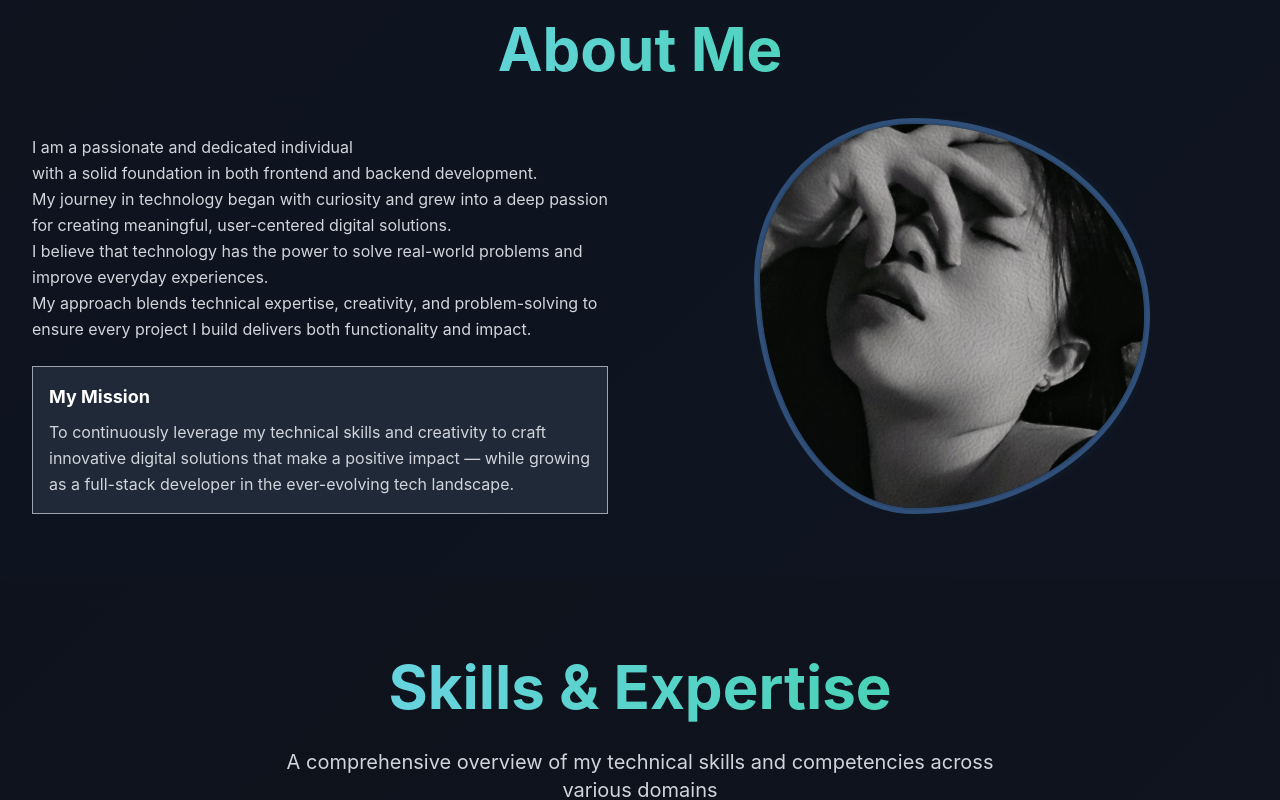
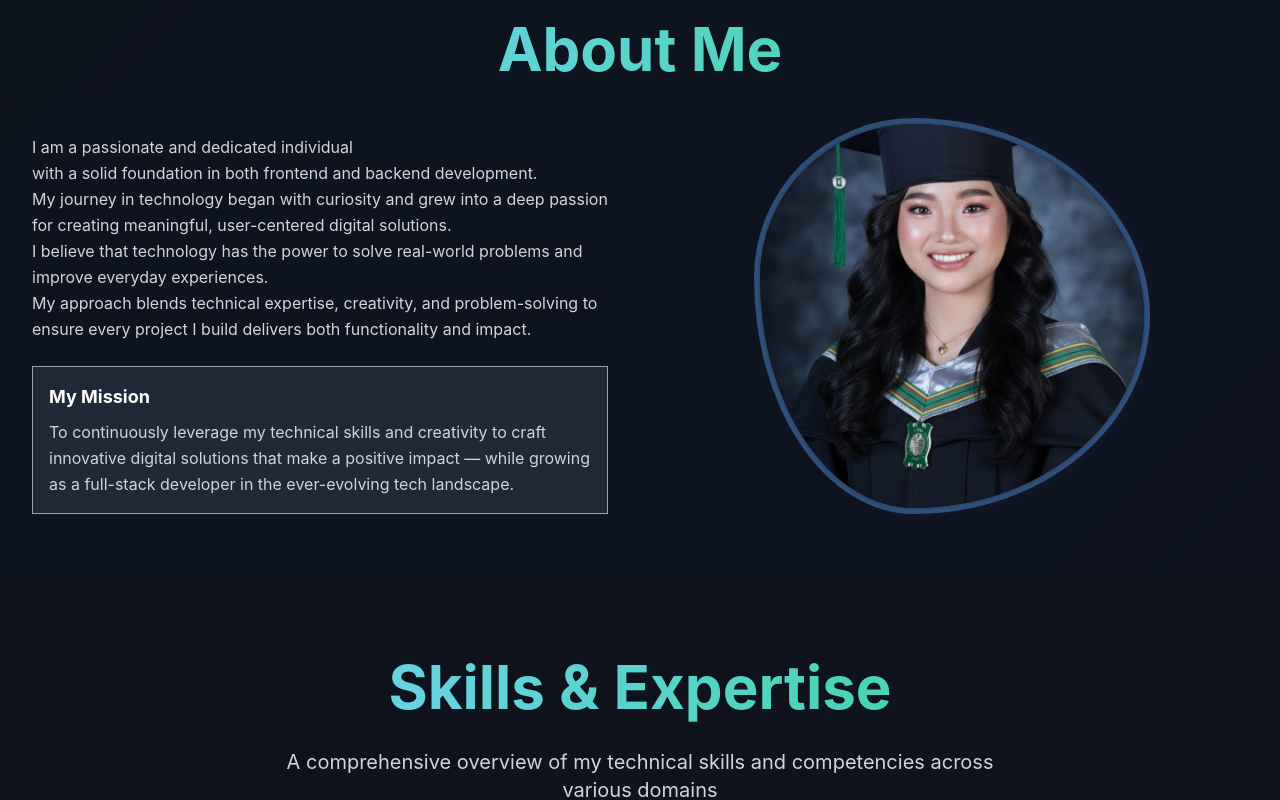
Before and after one commit to Kylabear/My-Portfolio, a Next.js app: page / in a window 1280 px wide. Shown: the part 920-1720 px from the top of the page. Built offline with nearby package versions, Linux system fonts and the light colour scheme.

Commit message:
changed the abt me pic

```diff
--- a/components/About.tsx
+++ b/components/About.tsx
@@ -54,7 +54,7 @@ const About = () => {
               <div className="absolute -inset-0.5 rounded-[44%_56%_56%_44%/44%_48%_48%_56%] border-2 border-blue-400/20 blur-sm opacity-80 pointer-events-none"></div>
               <div className="absolute inset-0 bg-transparent rounded-[40%_60%_60%_40%/40%_50%_50%_60%]"></div>
               <div className="absolute inset-0 rounded-[40%_60%_60%_40%/40%_50%_50%_60%] overflow-hidden bg-transparent ring-4 ring-blue-400/40 ring-offset-2 ring-offset-black/10 transition-shadow duration-300 hover:ring-blue-400/60 flex items-center justify-center">
-                <img src="/images/HomeProfile.jpg" alt="Alpha Kyla Bangachon" className="w-full h-full object-cover object-center" />
+                <img src="/images/Abtmeprofpic.jpg" alt="Alpha Kyla Bangachon" className="w-full h-full object-cover object-center" />
               </div>
             </div>
           </div>
--- a/components/Projects.tsx
+++ b/components/Projects.tsx
@@ -62,7 +62,7 @@ const Projects: React.FC = () => {
       demo: null,
     },
     {
-      title: 'Portfolio Website',
+      title: 'Portfolio',
       image: '/images/PORTFOLIO.png',
       client: 'Personal Portfolio',
       description: 'A modern, responsive portfolio website showcasing my skills, projects, and professional experience.',
@@ -73,7 +73,7 @@ const Projects: React.FC = () => {
       demo: null,
     },
     {
-      title: 'R&B OneStopMart Website',
+      title: 'R&B OneStopMart',
       image: '/images/RBONESTOPMART.png',
       client: 'Business Website',
       description:
```
Also changed, not shown: public/images/Abtmeprofpic.jpg (added).
